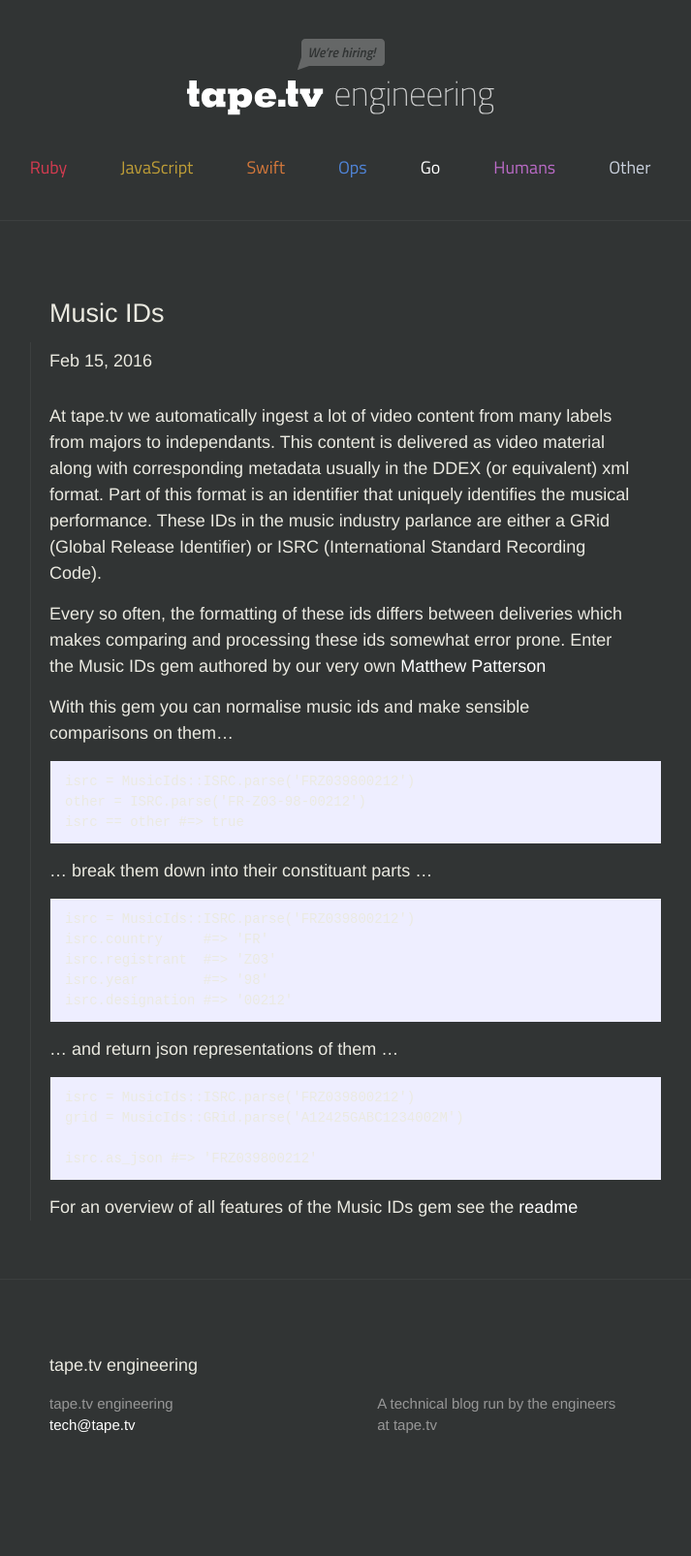
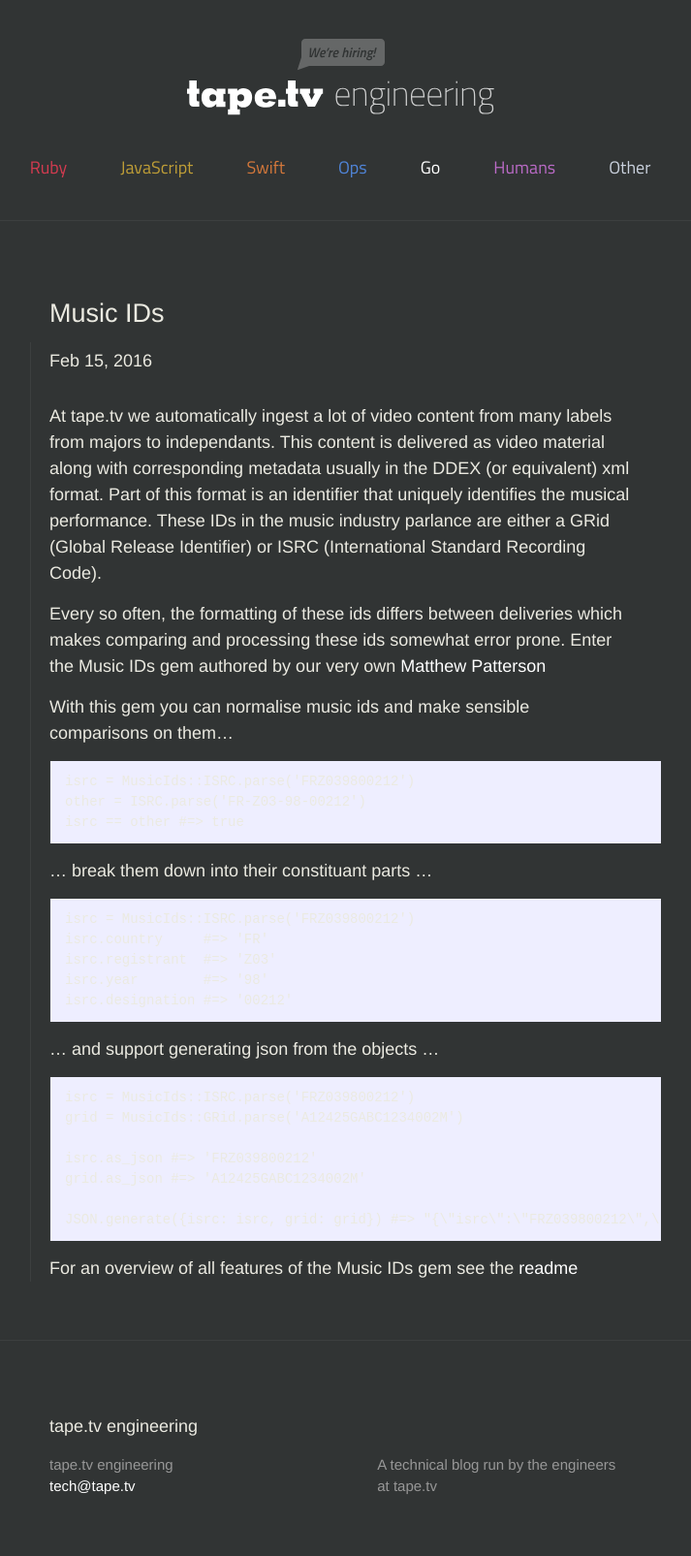
Before and after one commit to tape-tv/tape-tv.github.io, a Jekyll site: the page built from _posts/2016-02-15-music-ids.markdown, in a window 1280 px wide. Shown: the whole page at 97% size, without its empty margins (289-1002 px from the left). Built offline with Jekyll 4.4.1, drawn with Linux system fonts in a browser that asks for light colours; before the commit the page ends 1542 px from its top, so only the background shows below that.

Commit message:
Small edits

```diff
--- a/_posts/2016-02-15-music-ids.markdown
+++ b/_posts/2016-02-15-music-ids.markdown
@@ -26,11 +26,14 @@
     isrc.year        #=> '98'
     isrc.designation #=> '00212'
 
-... and return json representations of them ...
+... and support generating json from the objects ...
 
     isrc = MusicIds::ISRC.parse('FRZ039800212')
     grid = MusicIds::GRid.parse('A12425GABC1234002M')
 
     isrc.as_json #=> 'FRZ039800212'
+    grid.as_json #=> 'A12425GABC1234002M'
+
+    JSON.generate({isrc: isrc, grid: grid}) #=> "{\"isrc\":\"FRZ039800212\",\"grid\":\"A12425GABC1234002M\"}"
 
 For an overview of all features of the Music IDs gem see the [readme](http://www.github.io/tapetv/music_ids, "Music IDs")
```
